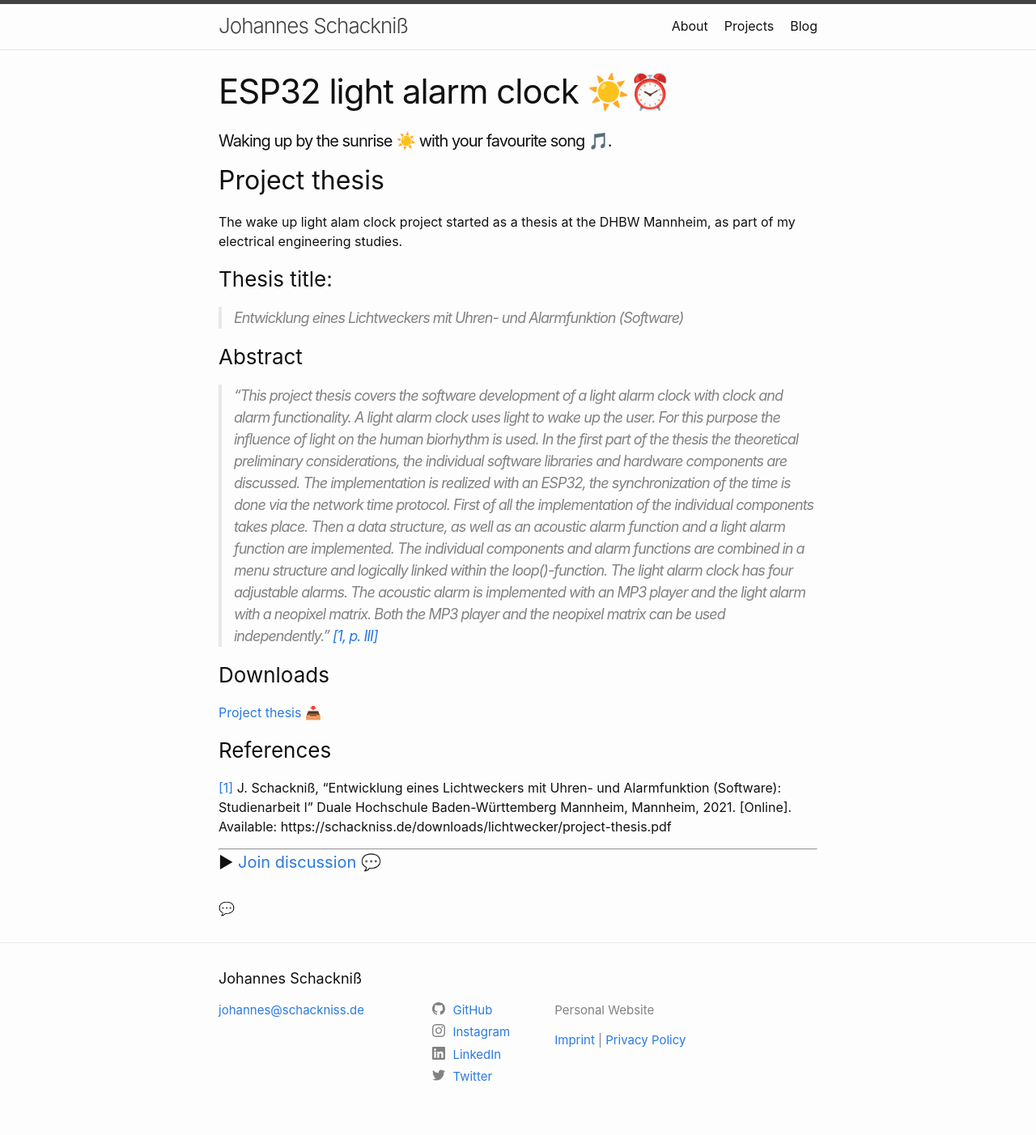
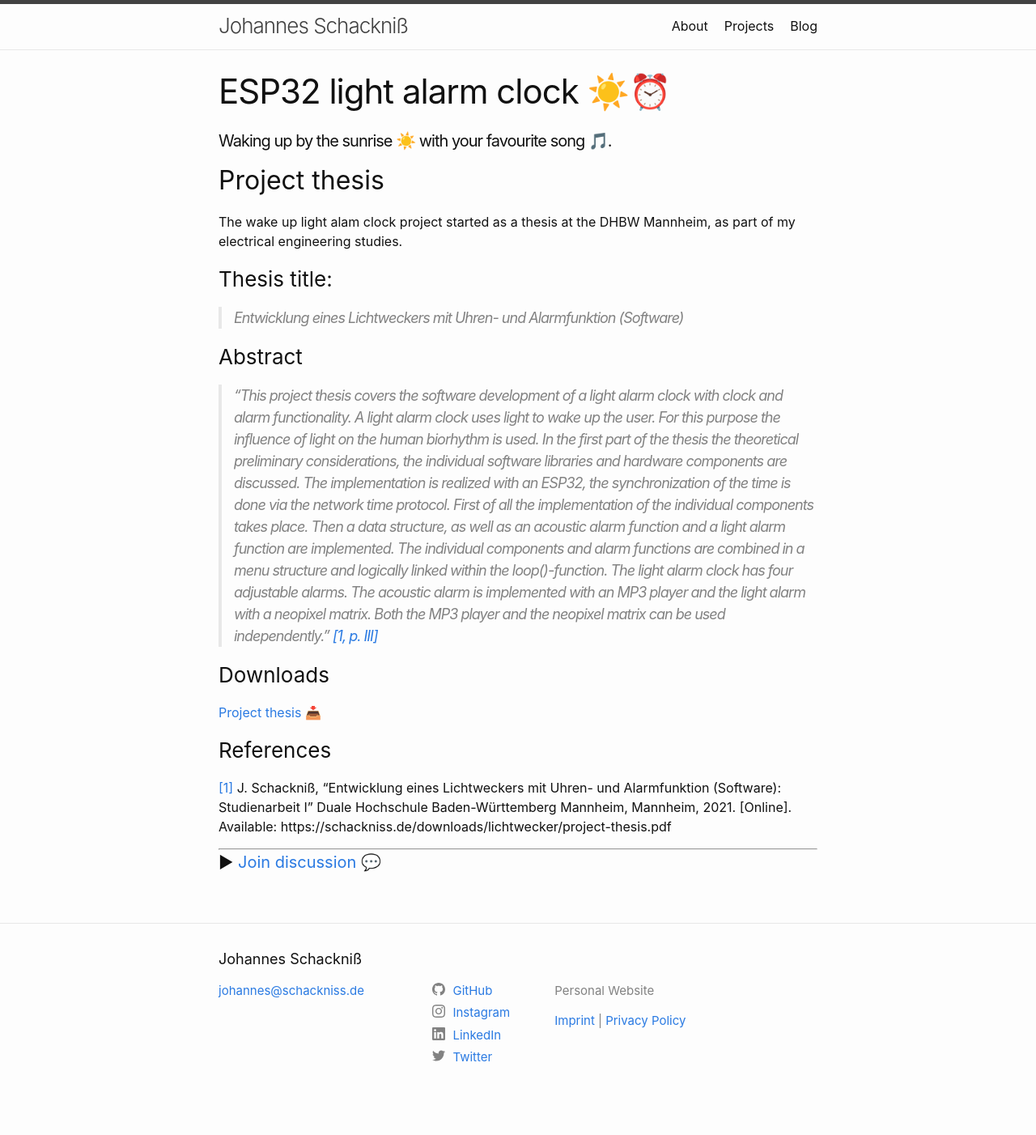
Before and after one commit to schackniss/schackniss.de, a Jekyll site: the page built from _projects/lichtwecker.md, in a window 1280 px wide. Shown: the whole page at 81% size. Built offline with Jekyll 4.4.1, drawn with Linux system fonts in a browser that asks for light colours; after the commit the page ends 1378 px from its top, so only the background shows below that.

Commit message:
[Change] discussion

```diff
--- a/_layouts/project.html
+++ b/_layouts/project.html
@@ -12,9 +12,9 @@ layout: default
       {{ content }}
     </div>
 
-    {% if page.discussion %}
-    <a href="https://github.com/schackniss/schackniss.de/discussions/{{ page.discussion }}"></a> 💬
-    {% endif %}
+    {%- if page.discussion -%}
+    <a href="https://github.com/schackniss/schackniss.de/discussions/{{ page.discussion }}"></a>
+    {%- endif -%}
 
     {% assign filtered_posts = site.posts | where: 'project', page.project %}
     {%- if filtered_posts.size > 0 -%}
```
